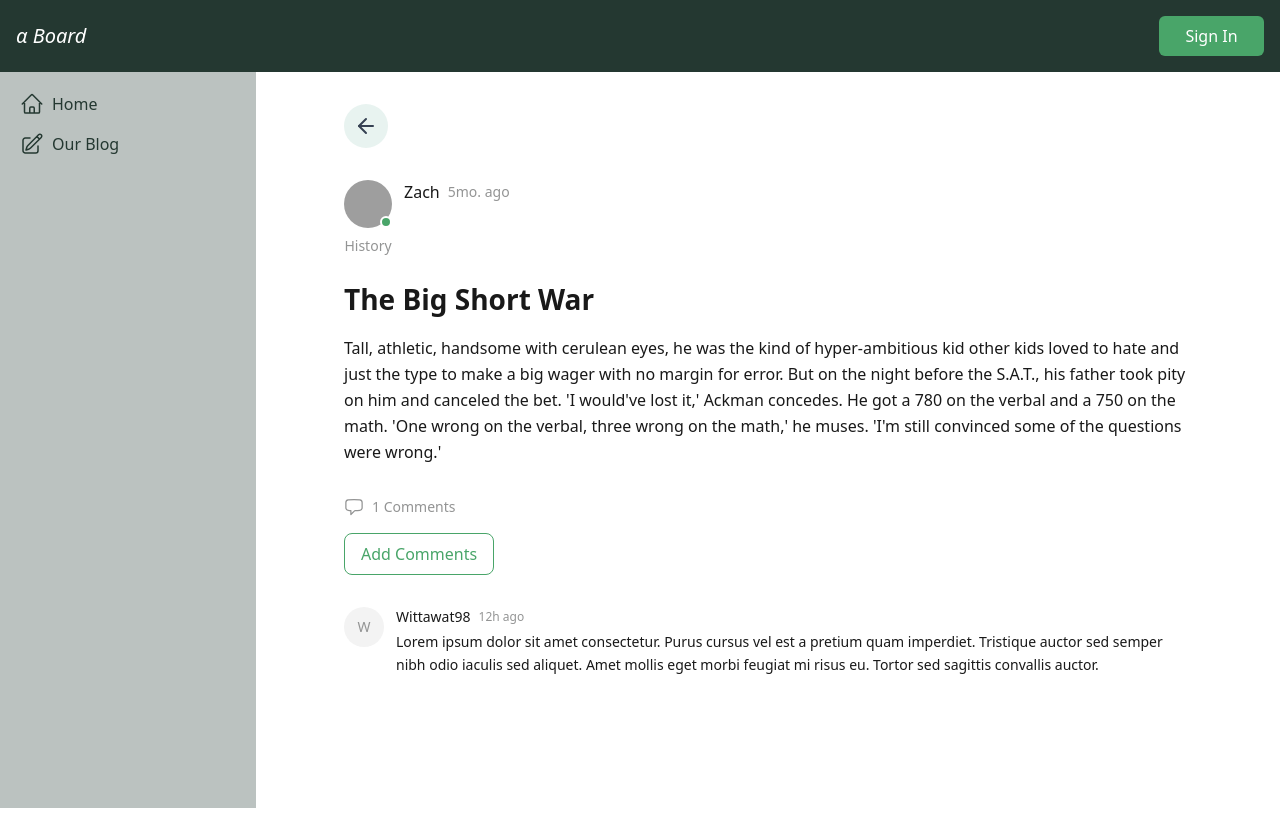
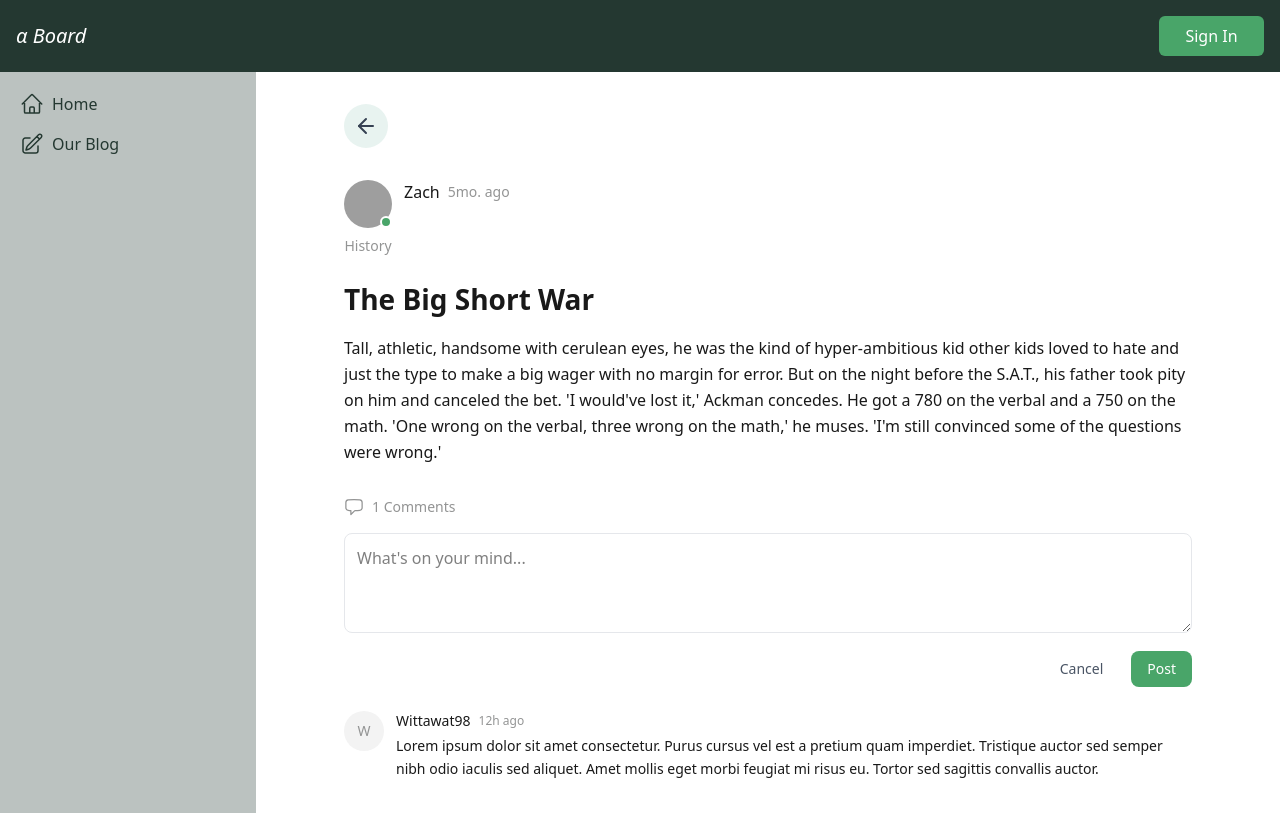
Before and after one commit to bossmiiz/web-board, a Next.js app in the folder frontend/: page /posts/1 in a window 1280 px wide. Both pictures are taken after a click on the button "Add Comments". Built offline with nearby package versions, Linux system fonts and the light colour scheme; grey boxes are pictures that could not be loaded.

Commit message:
Feat : implement function add comment postdetails

```diff
--- a/frontend/src/app/posts/[id]/page.tsx
+++ b/frontend/src/app/posts/[id]/page.tsx
@@ -36,6 +36,8 @@ export default function PostDetails({
   params: Promise<{ id: string }>;
 }) {
   const [isSidebarOpen, setIsSidebarOpen] = useState(false);
+  const [showCommentInput, setShowCommentInput] = useState(false);
+  const [commentText, setCommentText] = useState("");
   const resolvedParams = use(params);
 
   const post: Post = {
@@ -128,9 +130,46 @@ export default function PostDetails({
                 </span>
               </div>
 
-              <button className="mb-6 sm:mb-8 text-sm sm:text-base bg-white border border-custom_success text-custom_success px-3 sm:px-4 py-1.5 sm:py-2 rounded-lg hover:bg-[#2b5f44] hover:text-white transition-colors">
-                Add Comments
-              </button>
+              {!showCommentInput && (
+                <button
+                  onClick={() => setShowCommentInput(true)}
+                  className="mb-6 sm:mb-8 text-sm sm:text-base bg-white border border-custom_success text-custom_success px-3 sm:px-4 py-1.5 sm:py-2 rounded-lg hover:bg-[#2b5f44] hover:text-white transition-colors"
+                >
+                  Add Comments
+                </button>
+              )}
+
+              {showCommentInput && (
+                <div className="mb-6">
+                  <textarea
+                    value={commentText}
+                    onChange={(e) => setCommentText(e.target.value)}
+                    placeholder="What's on your mind..."
+                    className="w-full p-3 border border-gray-200 rounded-lg mb-3 min-h-[100px] focus:outline-none focus:ring-1 focus:ring-custom_success"
+                  />
+                  <div className="flex justify-end gap-3">
+                    <button
+                      onClick={() => {
+                        setShowCommentInput(false);
+                        setCommentText("");
+                      }}
+                      className="px-4 py-2 text-sm text-gray-600 hover:text-gray-800"
+                    >
+                      Cancel
+                    </button>
+                    <button
+                      onClick={() => {
+                        // Handle post comment logic here
+                        setShowCommentInput(false);
+                        setCommentText("");
+                      }}
+                      className="px-4 py-2 text-sm bg-custom_success text-white rounded-lg hover:bg-[#2b5f44] transition-colors"
+                    >
+                      Post
+                    </button>
+                  </div>
+                </div>
+              )}
 
               {/* Comments List */}
               <div className="space-y-4 sm:space-y-6">
```
